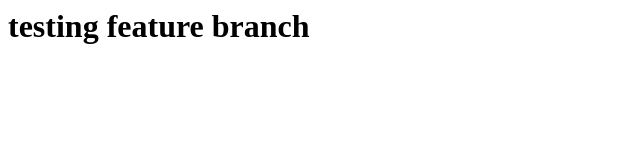
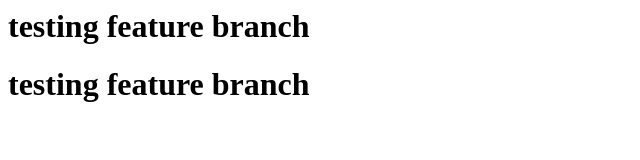
Before and after one commit to rayala3314/aws-autoscale, a plain HTML site: page index.html in a window 1280 px wide. Shown: the whole page, without its empty margins (0-640 px from the left). Drawn offline with Linux system fonts and the light colour scheme.

Commit message:
testing branch

```diff
--- a/index.html
+++ b/index.html
@@ -1 +1,2 @@
 <h1>testing feature branch</h1>
+<h1>testing feature branch</h1>
```
